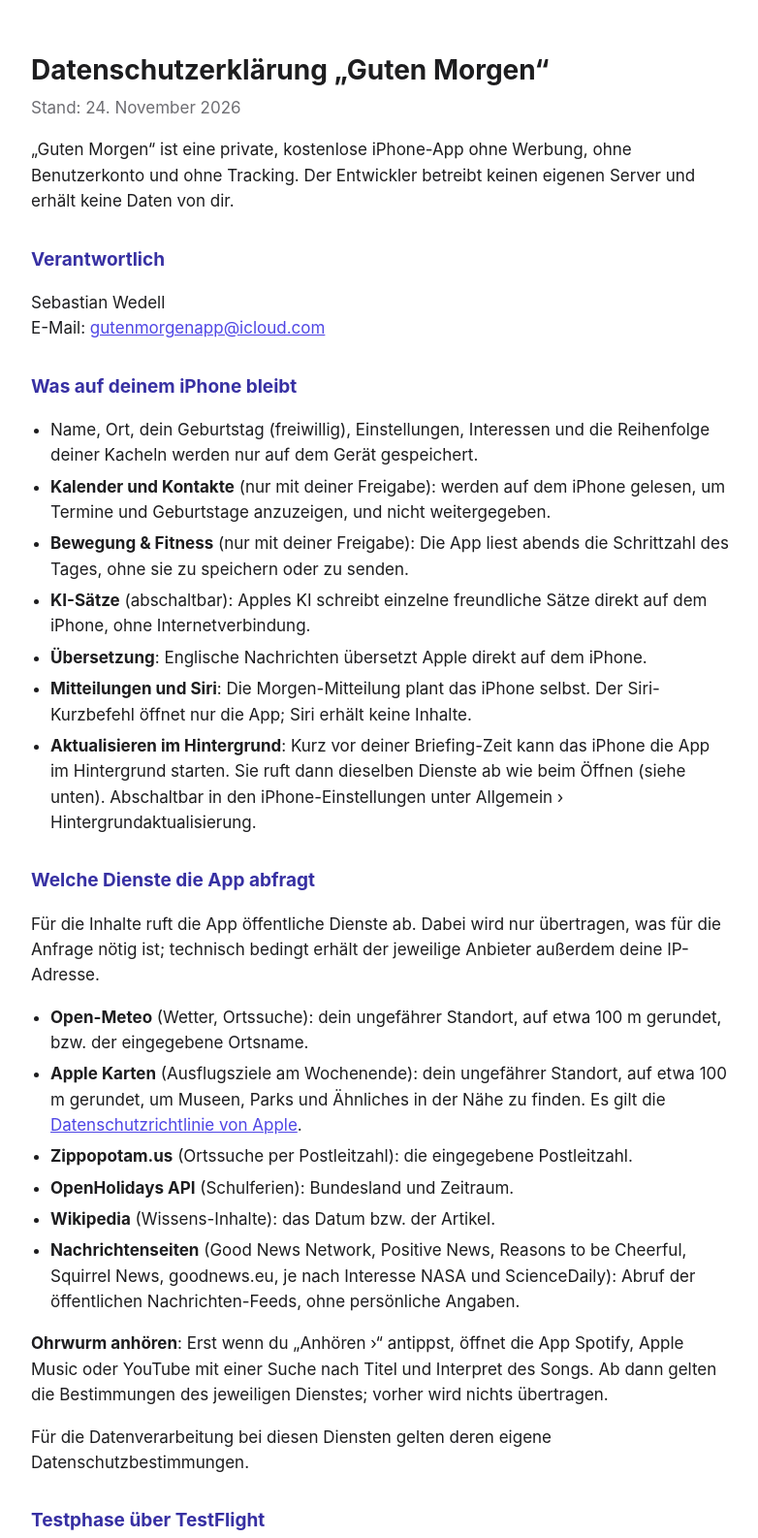
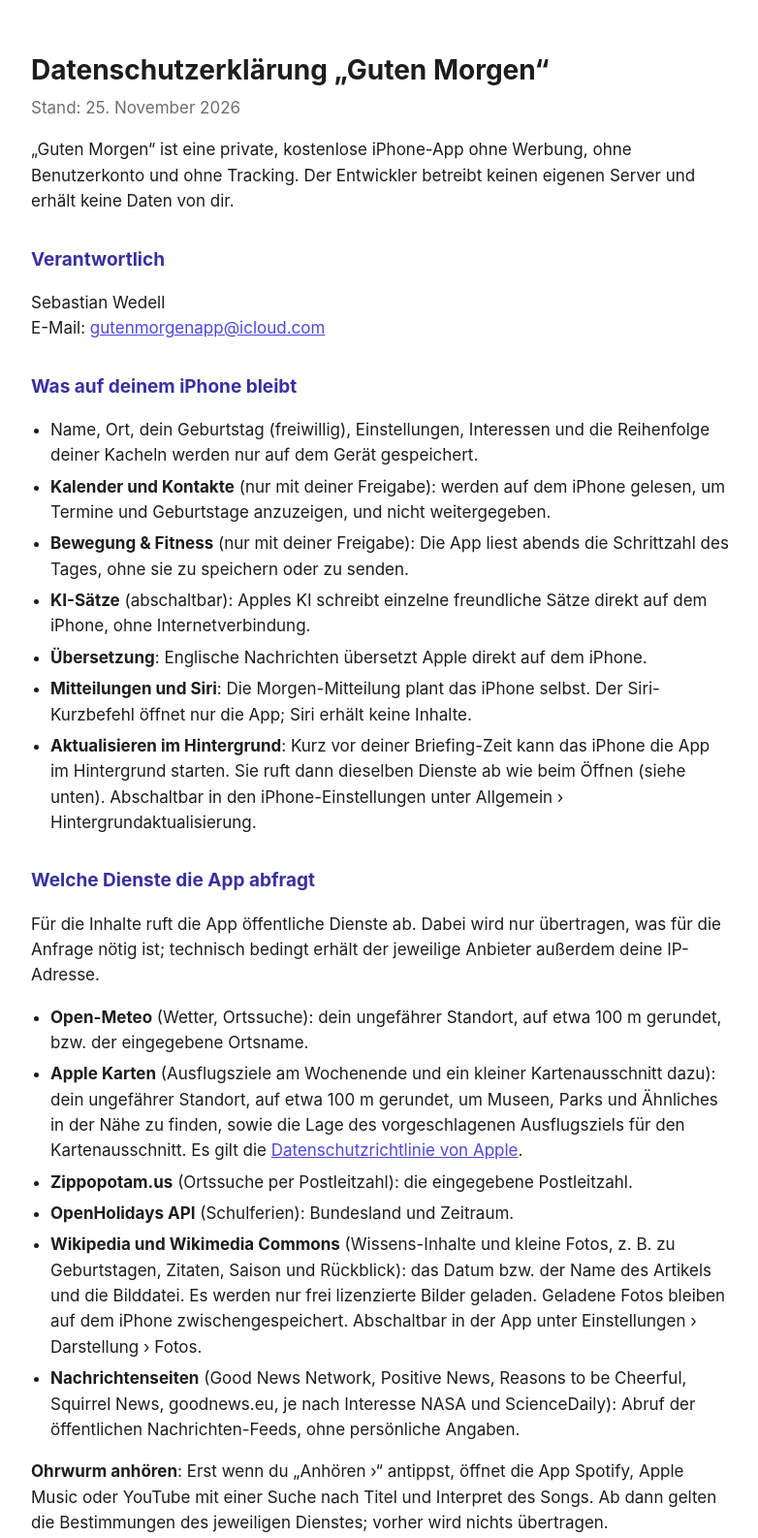
Before and after one commit to GutenMorgenAPP/guten-morgen, a plain HTML site: page index.html in a window 1280 px wide. Shown: the top 1586 px of the page at 97% size, without its empty margins (248-1030 px from the left). Drawn offline with Linux system fonts and the light colour scheme.

Commit message:
Add files via upload

```diff
--- a/index.html
+++ b/index.html
@@ -14,7 +14,7 @@
 </head>
 <body>
 <h1>Datenschutzerklärung „Guten Morgen“</h1>
-<p class="stand">Stand: 24. November 2026</p>
+<p class="stand">Stand: 25. November 2026</p>
 
 <p>„Guten Morgen“ ist eine private, kostenlose iPhone-App ohne Werbung, ohne Benutzerkonto und ohne Tracking. Der Entwickler betreibt keinen eigenen Server und erhält keine Daten von dir.</p>
 
@@ -36,10 +36,10 @@
 <p>Für die Inhalte ruft die App öffentliche Dienste ab. Dabei wird nur übertragen, was für die Anfrage nötig ist; technisch bedingt erhält der jeweilige Anbieter außerdem deine IP-Adresse.</p>
 <ul>
   <li><strong>Open-Meteo</strong> (Wetter, Ortssuche): dein ungefährer Standort, auf etwa 100 m gerundet, bzw. der eingegebene Ortsname.</li>
-  <li><strong>Apple Karten</strong> (Ausflugsziele am Wochenende): dein ungefährer Standort, auf etwa 100 m gerundet, um Museen, Parks und Ähnliches in der Nähe zu finden. Es gilt die <a href="https://www.apple.com/de/legal/privacy/">Datenschutzrichtlinie von Apple</a>.</li>
+  <li><strong>Apple Karten</strong> (Ausflugsziele am Wochenende und ein kleiner Kartenausschnitt dazu): dein ungefährer Standort, auf etwa 100 m gerundet, um Museen, Parks und Ähnliches in der Nähe zu finden, sowie die Lage des vorgeschlagenen Ausflugsziels für den Kartenausschnitt. Es gilt die <a href="https://www.apple.com/de/legal/privacy/">Datenschutzrichtlinie von Apple</a>.</li>
   <li><strong>Zippopotam.us</strong> (Ortssuche per Postleitzahl): die eingegebene Postleitzahl.</li>
   <li><strong>OpenHolidays API</strong> (Schulferien): Bundesland und Zeitraum.</li>
-  <li><strong>Wikipedia</strong> (Wissens-Inhalte): das Datum bzw. der Artikel.</li>
+  <li><strong>Wikipedia und Wikimedia Commons</strong> (Wissens-Inhalte und kleine Fotos, z.&nbsp;B. zu Geburtstagen, Zitaten, Saison und Rückblick): das Datum bzw. der Name des Artikels und die Bilddatei. Es werden nur frei lizenzierte Bilder geladen. Geladene Fotos bleiben auf dem iPhone zwischengespeichert. Abschaltbar in der App unter Einstellungen › Darstellung › Fotos.</li>
   <li><strong>Nachrichtenseiten</strong> (Good News Network, Positive News, Reasons to be Cheerful, Squirrel News, goodnews.eu, je nach Interesse NASA und ScienceDaily): Abruf der öffentlichen Nachrichten-Feeds, ohne persönliche Angaben.</li>
 </ul>
 <p><strong>Ohrwurm anhören</strong>: Erst wenn du „Anhören ›“ antippst, öffnet die App Spotify, Apple Music oder YouTube mit einer Suche nach Titel und Interpret des Songs. Ab dann gelten die Bestimmungen des jeweiligen Dienstes; vorher wird nichts übertragen.</p>
@@ -56,6 +56,6 @@
 
 <hr>
 <h2 lang="en">Summary in English</h2>
-<p lang="en">“Guten Morgen” is a free, private iPhone app without ads, accounts or tracking. The developer runs no server and receives no personal data. Settings, your optional birthday, calendar, contacts and step count stay on the device (calendar, contacts, location and motion only with your permission). To show content, the app queries public services (Open-Meteo and Apple Maps with an approximate location rounded to about 100 m, Zippopotam.us, OpenHolidays API, Wikipedia and public news feeds). During TestFlight testing, Apple shares crash logs, usage information and your feedback with the developer. Tapping “Anhören” opens Spotify, Apple Music or YouTube with a search for the song – only then. Before your briefing time, iOS may refresh the app in the background. Contact: <a href="mailto:gutenmorgenapp@icloud.com">gutenmorgenapp@icloud.com</a>.</p>
+<p lang="en">“Guten Morgen” is a free, private iPhone app without ads, accounts or tracking. The developer runs no server and receives no personal data. Settings, your optional birthday, calendar, contacts and step count stay on the device (calendar, contacts, location and motion only with your permission). To show content, the app queries public services (Open-Meteo and Apple Maps with an approximate location rounded to about 100 m, Zippopotam.us, OpenHolidays API, Wikipedia and Wikimedia Commons for small freely licensed photos – can be switched off in the app – and public news feeds). Apple Maps also provides a small map snippet of suggested weekend outings. During TestFlight testing, Apple shares crash logs, usage information and your feedback with the developer. Tapping “Anhören” opens Spotify, Apple Music or YouTube with a search for the song – only then. Before your briefing time, iOS may refresh the app in the background. Contact: <a href="mailto:gutenmorgenapp@icloud.com">gutenmorgenapp@icloud.com</a>.</p>
 </body>
 </html>
```
